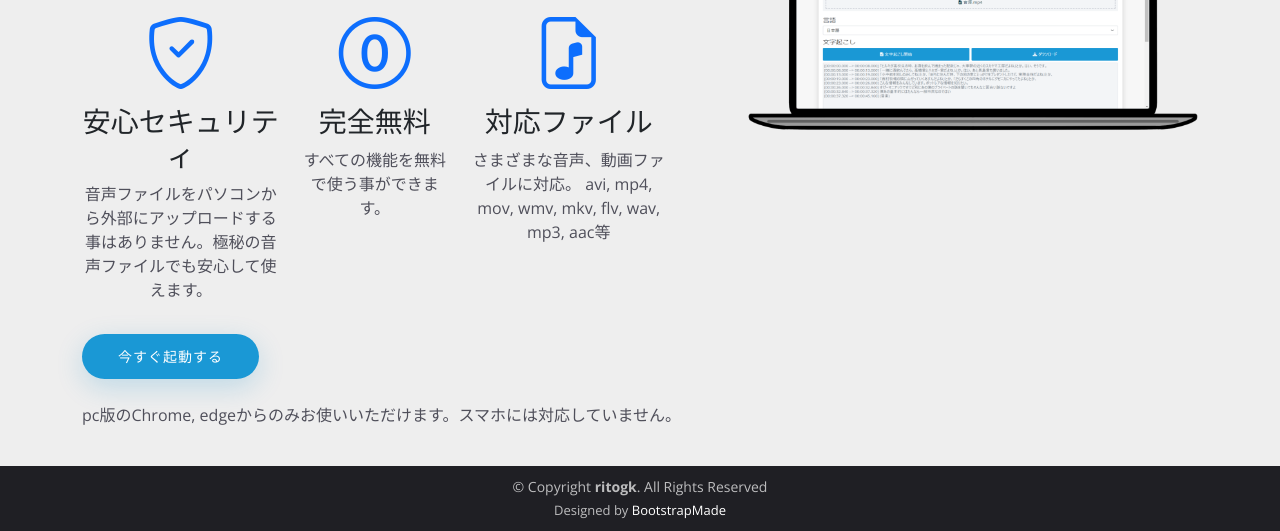
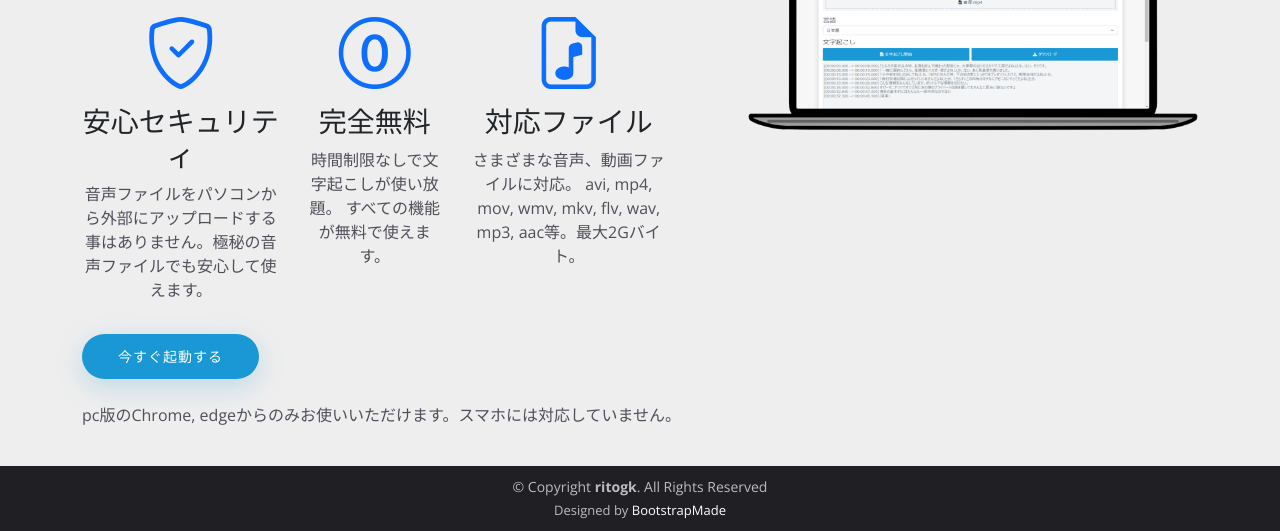
Before and after one commit to ritogk/transcription, a plain HTML site: page index.html in a window 1280 px wide. Shown: the part 352-883 px from the top of the page. Drawn offline with nearby package versions, Linux system fonts and the light colour scheme.

Commit message:
lp修正

```diff
--- a/index.html
+++ b/index.html
@@ -127,7 +127,8 @@
                         class="mb-0"
                         style="font-size: var(--bs-body-font-size)"
                       >
-                        すべての機能を無料で使う事ができます。
+                        時間制限なしで文字起こしが使い放題。
+                        すべての機能が無料で使えます。
                       </p>
                     </div>
                   </div>
@@ -144,7 +145,7 @@
                         style="font-size: var(--bs-body-font-size)"
                       >
                         さまざまな音声、動画ファイルに対応。 avi, mp4, mov, wmv,
-                        mkv, flv, wav, mp3, aac等
+                        mkv, flv, wav, mp3, aac等。最大2Gバイト。
                       </p>
                     </div>
                   </div>
```
